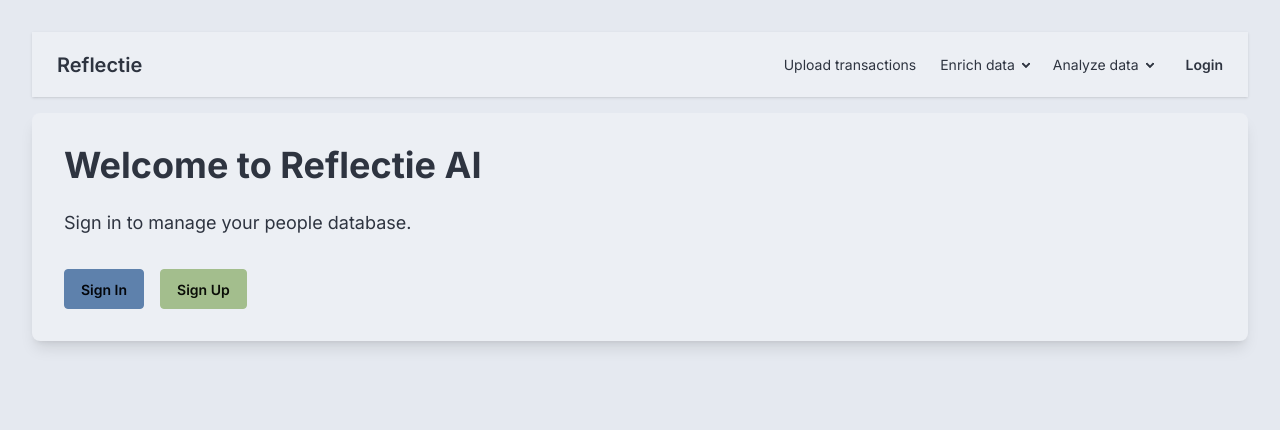
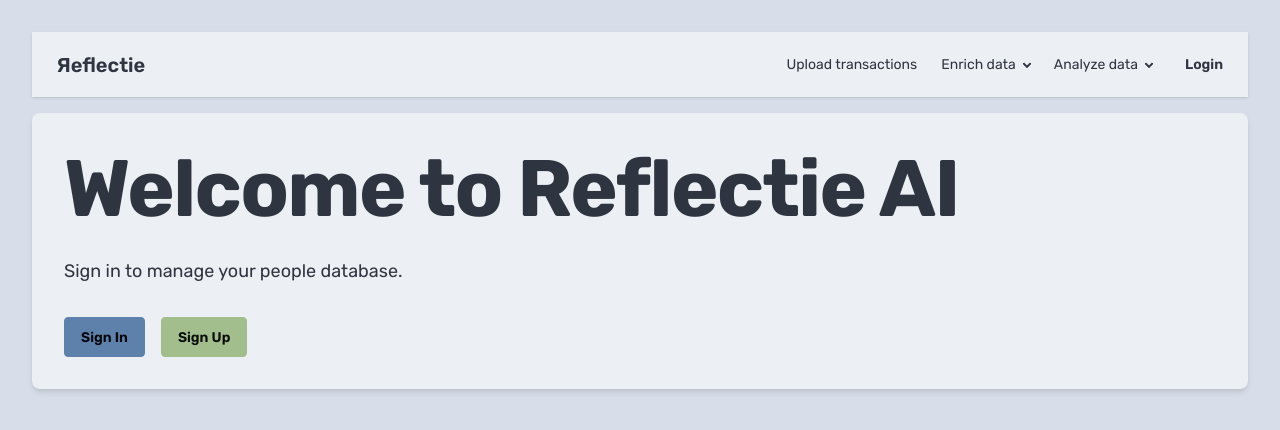
Before and after one commit to 4dtommie/reflect, a SvelteKit app: page / in a window 1280 px wide. Shown: the top 430 px of the page. Built offline with nearby package versions, Linux system fonts and the light colour scheme; no server answers.

Commit message:
some layout stuff

```diff
--- a/src/routes/+layout.svelte
+++ b/src/routes/+layout.svelte
@@ -1,4 +1,5 @@
 <script lang="ts">
+	import { onDestroy } from 'svelte';
 	import './layout.css';
 	import favicon from '$lib/assets/favicon.svg';
 	import { goto, invalidateAll } from '$app/navigation';
@@ -37,6 +38,46 @@
 			}
 		}, 0);
 	}
+
+	function closeDropdownOnLinkClick(event: MouseEvent) {
+		const link = event.currentTarget as HTMLElement;
+		const details = link.closest('details') as HTMLDetailsElement;
+		if (details) {
+			details.open = false;
+		}
+	}
+
+	function handleClickOutside(event: MouseEvent) {
+		const target = event.target as HTMLElement;
+		// Check if click is inside any dropdown (details element)
+		// This includes clicks on summary and links inside the dropdown
+		const clickedInsideDropdown = target.closest('details');
+
+		if (!clickedInsideDropdown) {
+			// Close all open dropdowns when clicking outside
+			dropdowns.forEach((dropdown) => {
+				if (dropdown.open) {
+					dropdown.open = false;
+				}
+			});
+		}
+	}
+
+	// Add click outside listener
+	let clickOutsideCleanup: (() => void) | null = null;
+	if (typeof document !== 'undefined') {
+		document.addEventListener('click', handleClickOutside);
+		clickOutsideCleanup = () => {
+			document.removeEventListener('click', handleClickOutside);
+		};
+	}
+
+	// Cleanup on component destroy
+	onDestroy(() => {
+		if (clickOutsideCleanup) {
+			clickOutsideCleanup();
+		}
+	});
 </script>
 
 <svelte:head>
@@ -44,14 +85,14 @@
 	<link rel="preconnect" href="https://fonts.googleapis.com" />
 	<link rel="preconnect" href="https://fonts.gstatic.com" crossorigin="anonymous" />
 	<link
-		href="https://fonts.googleapis.com/css2?family=Inter:wght@300;400;500;600;700&display=swap"
+		href="https://fonts.googleapis.com/css2?family=Rubik:ital,wght@0,300..900;1,300..900&display=swap"
 		rel="stylesheet"
 	/>
 </svelte:head>
 
 <div class="navbar bg-base-100 shadow-sm mb-4">
 	<div class="flex-1">
-		<a href="/" class="btn btn-ghost text-xl">Reflectie</a>
+		<a href="/" class="btn btn-ghost text-xl"><span class="mirror-r">R</span>eflectie</a>
 	</div>
 	<div class="flex-none">
 		<ul class="menu menu-horizontal px-1">
@@ -60,7 +101,7 @@
 				<details use:registerDropdown ontoggle={handleDetailsToggle}>
 					<summary>Enrich data</summary>
 					<ul class="bg-base-100 rounded-t-none p-2 w-52">
-						<li><a href="/enrich/categorize">Categorize transactions</a></li>
+						<li><a href="/enrich/categorize" onclick={closeDropdownOnLinkClick}>Categorize transactions</a></li>
 					</ul>
 				</details>
 			</li>
@@ -68,8 +109,8 @@
 				<details use:registerDropdown ontoggle={handleDetailsToggle}>
 					<summary>Analyze data</summary>
 					<ul class="bg-base-100 rounded-t-none p-2 w-52">
-						<li><a href="/analyze/salary">Find salary</a></li>
-						<li><a href="/analyze/subscriptions">Find subscriptions</a></li>
+						<li><a href="/analyze/salary" onclick={closeDropdownOnLinkClick}>Find salary</a></li>
+						<li><a href="/analyze/subscriptions" onclick={closeDropdownOnLinkClick}>Find subscriptions</a></li>
 					</ul>
 				</details>
 			</li>
@@ -84,6 +125,6 @@
 	</div>
 </div>
 
-<div class="content-container">
+<div class="bg-base-100 rounded-box shadow-md p-8 max-w-7xl mx-auto">
 	{@render children()}
 </div>
--- a/src/routes/layout.css
+++ b/src/routes/layout.css
@@ -4,14 +4,38 @@
  }
 
 @theme {
-	--font-family-sans: 'Inter', system-ui, -apple-system, sans-serif;
+	--font-family-sans: 'Rubik', system-ui, -apple-system, sans-serif;
 }
 
 body {
 	font-family: var(--font-family-sans);
-	@apply bg-base-200 min-h-screen p-8;
+	@apply bg-base-300 min-h-screen p-8;
 }
 
-.content-container {
-	@apply bg-base-100 rounded-box shadow-lg p-8 max-w-7xl mx-auto;
+h1 {
+	font-size: 2rem;
+	font-weight: 700;
+	font-variation-settings: 'wght' 700, 'wdth' 125;
+	line-height: 1.1;
+	letter-spacing: -0.02em;
 }
+
+@media (min-width: 768px) {
+	h1 {
+		font-size: 3rem;
+		font-variation-settings: 'wght' 700, 'wdth' 150;
+	}
+}
+
+@media (min-width: 1024px) {
+	h1 {
+		font-size: 5rem;
+		font-variation-settings: 'wght' 700, 'wdth' 175;
+	}
+}
+
+.mirror-r {
+	display: inline-block;
+	transform: scaleX(-1);
+	margin-right: -0.3em;
+}
```
